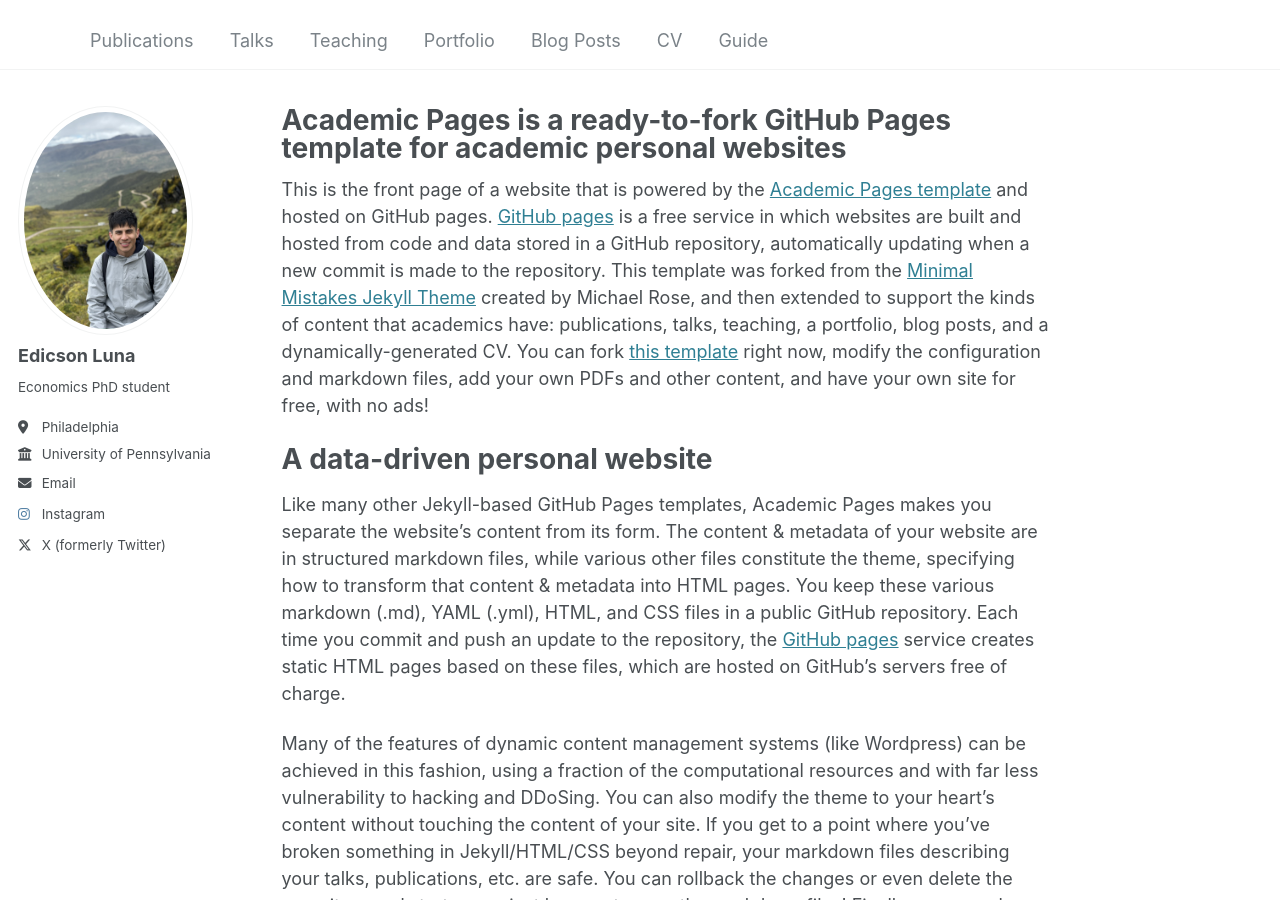
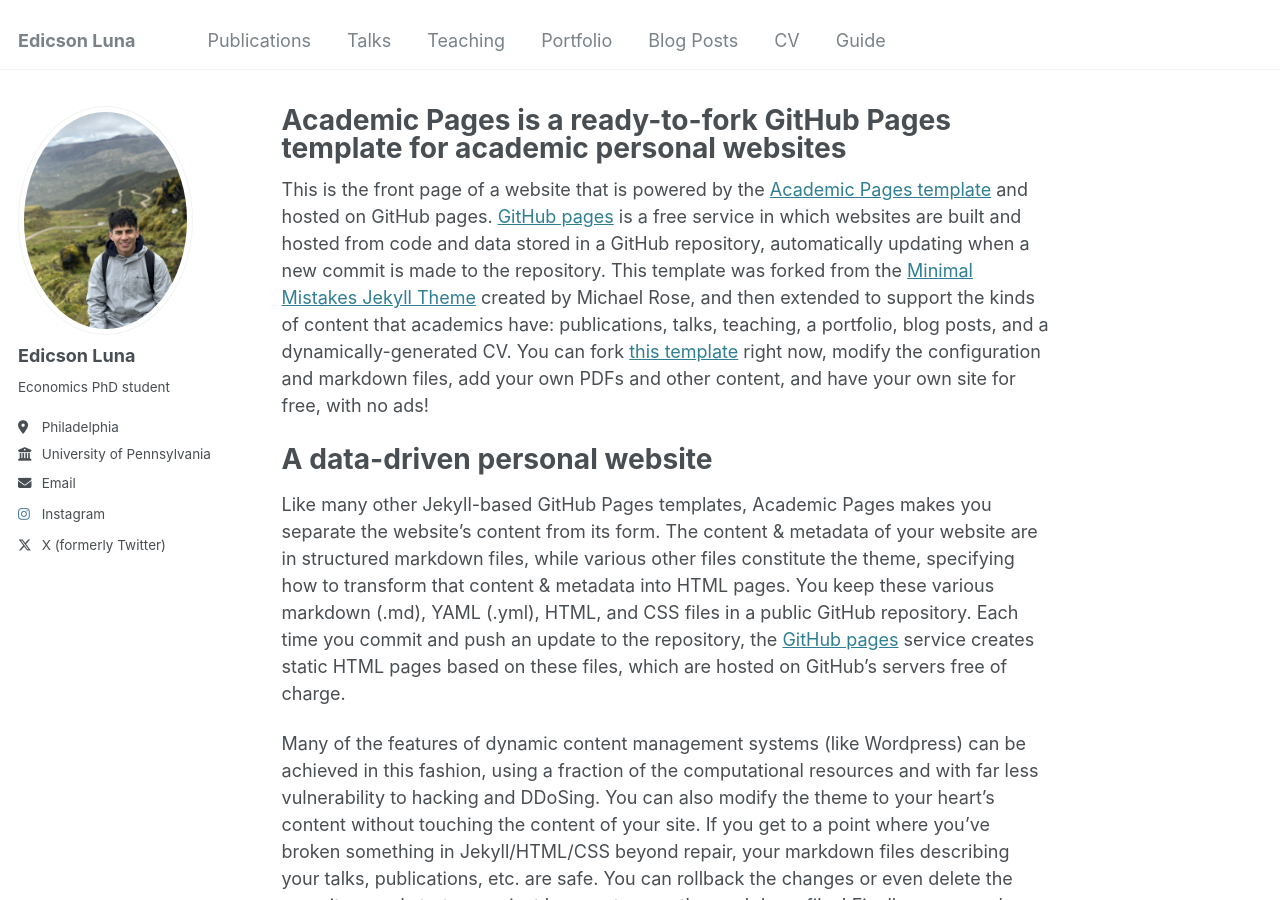
Before and after one commit to edicsonluna/edicsonluna.github.io, a Jekyll site: the page built from _pages/about.md, in a window 1280 px wide and 900 px high. Built offline with Jekyll 4.4.1, drawn with Linux system fonts in a browser that asks for light colours.

Commit message:
Update _config.yml

```diff
--- a/_config.yml
+++ b/_config.yml
@@ -8,7 +8,7 @@
 
 # Basic Site Settings
 locale                   : "en-US"
-title                    : ""
+title                    : "Edicson Luna"
 title_separator          : "-"
 name                     : &name "Edicson Luna"
 description              : &description "Personal academic webpage"
```
